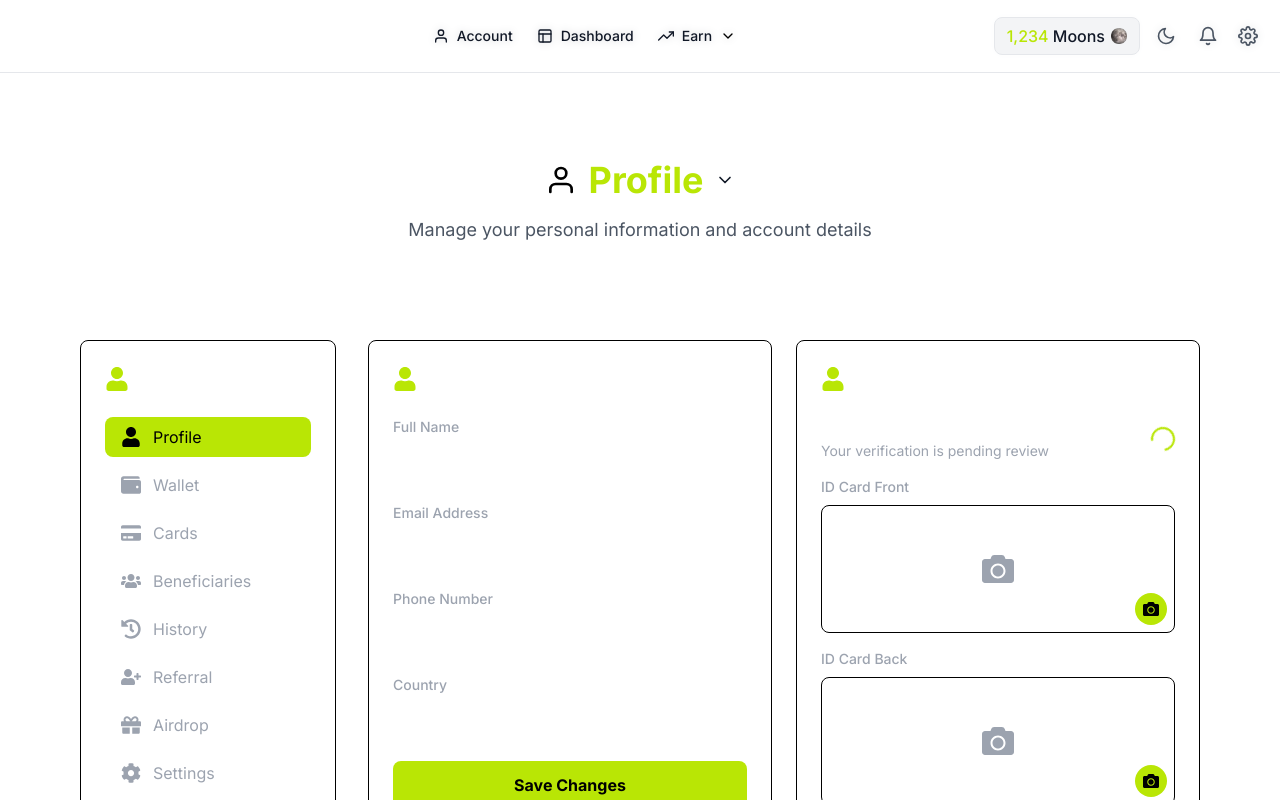
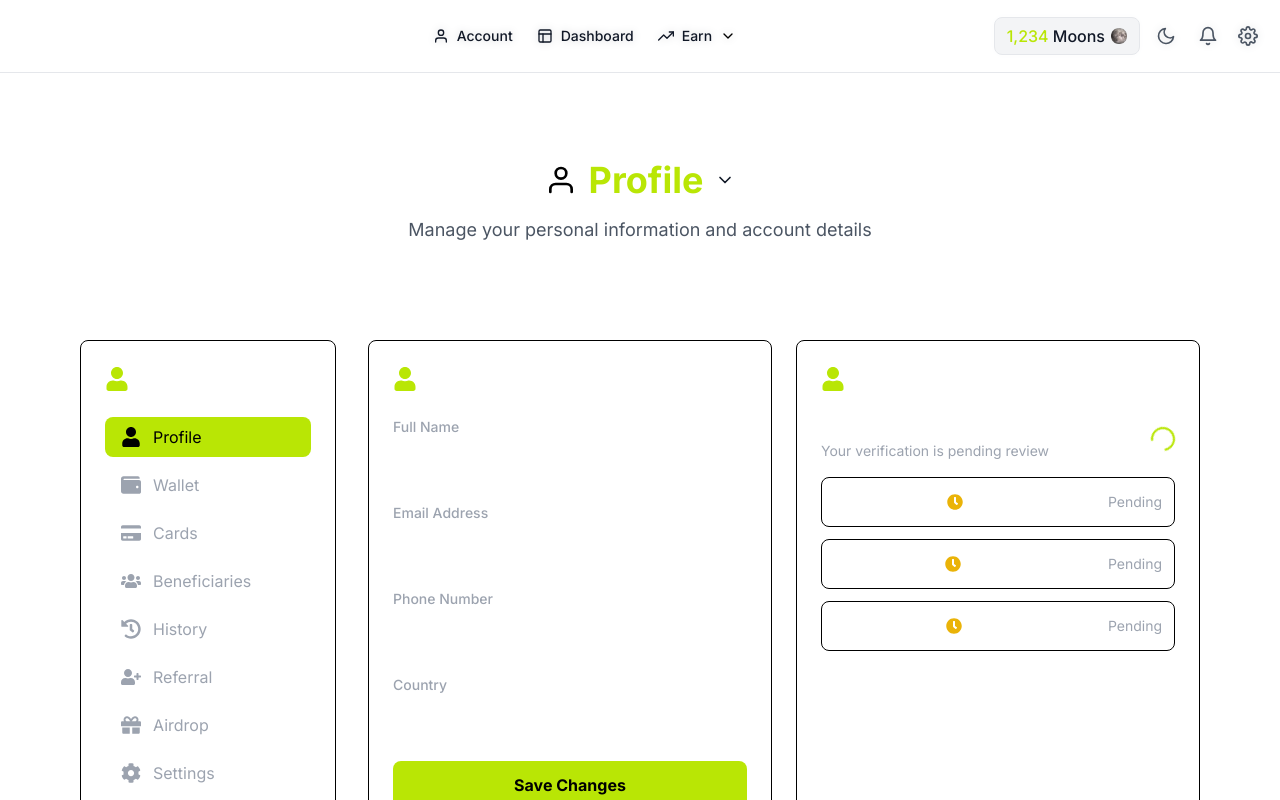
Before and after one commit to w3-surfer/credible-finance, a Next.js app: page /account/profile in a window 1280 px wide. Shown: the top 800 px of the page. Built offline with nearby package versions, Linux system fonts and the light colour scheme.

Commit message:
refactor: change KYC section to show document status list

```diff
--- a/src/app/account/profile/page.tsx
+++ b/src/app/account/profile/page.tsx
@@ -2,7 +2,7 @@
 
 import { useState } from 'react';
 import { motion } from 'framer-motion';
-import { FaUser, FaEnvelope, FaPhone, FaMapMarkerAlt, FaCamera, FaCheckCircle, FaTimesCircle } from 'react-icons/fa';
+import { FaUser, FaEnvelope, FaPhone, FaMapMarkerAlt, FaCamera, FaCheckCircle, FaTimesCircle, FaClock } from 'react-icons/fa';
 import { Layout } from '@/components/Layout';
 import { AccountMenu } from '@/components/dashboard';
 
@@ -14,9 +14,9 @@ interface Profile {
   country: string;
   kycStatus: 'pending' | 'verified' | 'rejected';
   kycDocuments: {
-    idFront: string | null;
-    idBack: string | null;
-    selfie: string | null;
+    idFront: 'completed' | 'pending' | 'rejected';
+    idBack: 'completed' | 'pending' | 'rejected';
+    selfie: 'completed' | 'pending' | 'rejected';
   };
 }
 
@@ -29,9 +29,9 @@ export default function Profile() {
     country: 'United States',
     kycStatus: 'pending',
     kycDocuments: {
-      idFront: null,
-      idBack: null,
-      selfie: null
+      idFront: 'pending',
+      idBack: 'pending',
+      selfie: 'pending'
     }
   });
 
@@ -155,79 +155,64 @@ export default function Profile() {
                     </div>
                   </div>
 
-                  <div className="space-y-4">
-                    <div>
-                      <label className="block text-sm font-medium text-gray-400 mb-2">
-                        ID Card Front
-                      </label>
-                      <div className="relative">
-                        <div className="w-full h-32 bg-cyber-gray-100 dark:bg-cyber-gray-200 border border-cyber-green/20 rounded-lg flex items-center justify-center">
-                          {profile.kycDocuments.idFront ? (
-                            <img
-                              src={profile.kycDocuments.idFront}
-                              alt="ID Front"
-                              className="w-full h-full object-cover rounded-lg"
-                            />
-                          ) : (
-                            <FaCamera className="w-8 h-8 text-gray-400" />
+                  <div className="space-y-3">
+                    <div className="flex items-center justify-between p-3 bg-cyber-gray-100 dark:bg-cyber-gray-200 rounded-lg border border-cyber-green/10">
+                      <div className="flex items-center space-x-3">
+                        <div className="text-white font-medium">ID Card Front</div>
+                        {profile.kycDocuments.idFront === 'completed' && (
+                          <FaCheckCircle className="w-4 h-4 text-[#B9E605]" />
+                        )}
+                        {profile.kycDocuments.idFront === 'pending' && (
+                          <FaClock className="w-4 h-4 text-yellow-500" />
+                        )}
+                        {profile.kycDocuments.idFront === 'rejected' && (
+                          <FaTimesCircle className="w-4 h-4 text-red-500" />
                         )}
                       </div>
-                        <button
-                          onClick={() => handleImageUpload('idFront')}
-                          className="absolute bottom-2 right-2 bg-[#B9E605] text-black p-2 rounded-full hover:bg-[#B9E605]/90 transition-colors"
-                        >
-                          <FaCamera className="w-4 h-4" />
-                        </button>
+                      <div className="text-sm text-gray-400">
+                        {profile.kycDocuments.idFront === 'completed' && 'Completed'}
+                        {profile.kycDocuments.idFront === 'pending' && 'Pending'}
+                        {profile.kycDocuments.idFront === 'rejected' && 'Rejected'}
                       </div>
                     </div>
 
-                    <div>
-                      <label className="block text-sm font-medium text-gray-400 mb-2">
-                        ID Card Back
-                      </label>
-                      <div className="relative">
-                        <div className="w-full h-32 bg-cyber-gray-100 dark:bg-cyber-gray-200 border border-cyber-green/20 rounded-lg flex items-center justify-center">
-                          {profile.kycDocuments.idBack ? (
-                            <img
-                              src={profile.kycDocuments.idBack}
-                              alt="ID Back"
-                              className="w-full h-full object-cover rounded-lg"
-                            />
-                          ) : (
-                            <FaCamera className="w-8 h-8 text-gray-400" />
+                    <div className="flex items-center justify-between p-3 bg-cyber-gray-100 dark:bg-cyber-gray-200 rounded-lg border border-cyber-green/10">
+                      <div className="flex items-center space-x-3">
+                        <div className="text-white font-medium">ID Card Back</div>
+                        {profile.kycDocuments.idBack === 'completed' && (
+                          <FaCheckCircle className="w-4 h-4 text-[#B9E605]" />
+                        )}
+                        {profile.kycDocuments.idBack === 'pending' && (
+                          <FaClock className="w-4 h-4 text-yellow-500" />
+                        )}
+                        {profile.kycDocuments.idBack === 'rejected' && (
+                          <FaTimesCircle className="w-4 h-4 text-red-500" />
                         )}
                       </div>
-                        <button
-                          onClick={() => handleImageUpload('idBack')}
-                          className="absolute bottom-2 right-2 bg-[#B9E605] text-black p-2 rounded-full hover:bg-[#B9E605]/90 transition-colors"
-                        >
-                          <FaCamera className="w-4 h-4" />
-                        </button>
+                      <div className="text-sm text-gray-400">
+                        {profile.kycDocuments.idBack === 'completed' && 'Completed'}
+                        {profile.kycDocuments.idBack === 'pending' && 'Pending'}
+                        {profile.kycDocuments.idBack === 'rejected' && 'Rejected'}
                       </div>
                     </div>
 
-                    <div>
-                      <label className="block text-sm font-medium text-gray-400 mb-2">
-                        Selfie with ID
-                      </label>
-                      <div className="relative">
-                        <div className="w-full h-32 bg-cyber-gray-100 dark:bg-cyber-gray-200 border border-cyber-green/20 rounded-lg flex items-center justify-center">
-                          {profile.kycDocuments.selfie ? (
-                            <img
-                              src={profile.kycDocuments.selfie}
-                              alt="Selfie"
-                              className="w-full h-full object-cover rounded-lg"
-                            />
-                          ) : (
-                            <FaCamera className="w-8 h-8 text-gray-400" />
+                    <div className="flex items-center justify-between p-3 bg-cyber-gray-100 dark:bg-cyber-gray-200 rounded-lg border border-cyber-green/10">
+                      <div className="flex items-center space-x-3">
+                        <div className="text-white font-medium">Selfie with ID</div>
+                        {profile.kycDocuments.selfie === 'completed' && (
+                          <FaCheckCircle className="w-4 h-4 text-[#B9E605]" />
+                        )}
+                        {profile.kycDocuments.selfie === 'pending' && (
+                          <FaClock className="w-4 h-4 text-yellow-500" />
+                        )}
+                        {profile.kycDocuments.selfie === 'rejected' && (
+                          <FaTimesCircle className="w-4 h-4 text-red-500" />
                         )}
                       </div>
-                        <button
-                          onClick={() => handleImageUpload('selfie')}
-                          className="absolute bottom-2 right-2 bg-[#B9E605] text-black p-2 rounded-full hover:bg-[#B9E605]/90 transition-colors"
-                        >
-                          <FaCamera className="w-4 h-4" />
-                        </button>
+                      <div className="text-sm text-gray-400">
+                        {profile.kycDocuments.selfie === 'completed' && 'Completed'}
+                        {profile.kycDocuments.selfie === 'pending' && 'Pending'}
+                        {profile.kycDocuments.selfie === 'rejected' && 'Rejected'}
                       </div>
                     </div>
                   </div>
```
Lines whose indentation alone changed are shown as unchanged.
